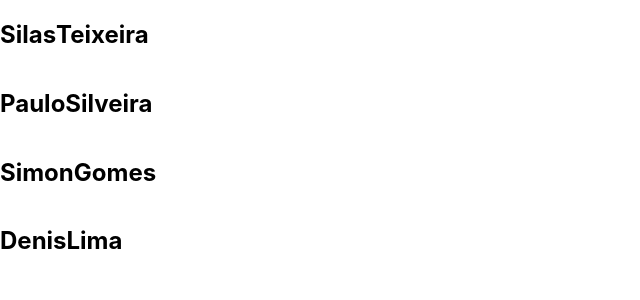
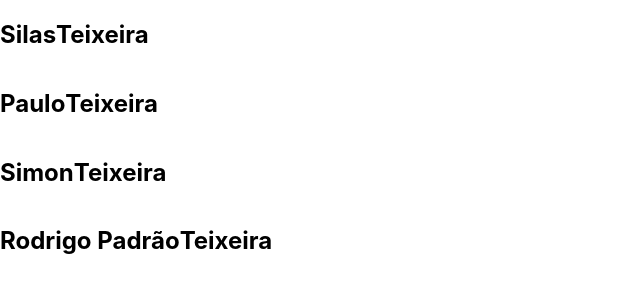
Before and after one commit to codingscode/Framework-Next, a Next.js app in the folder 001/exercicos-1/: page /comunicacao/direta in a window 1280 px wide. Shown: the top 300 px of the page, without its empty margins (0-640 px from the left). Built offline with nearby package versions, Linux system fonts and the light colour scheme.

Commit message:
parte 46

```diff
--- a/001/exercicos-1/components/direta/Pai.jsx
+++ b/001/exercicos-1/components/direta/Pai.jsx
@@ -1,14 +1,14 @@
 import Filho from './Filho'
 
 
-export default function Pai() {
+export default function Pai(props) {
 
    return (
       <div>
-         <Filho nome="Silas" familia="Teixeira" />
-         <Filho nome="Paulo" familia="Silveira" />
-         <Filho nome="Simon" familia="Gomes" />
-         <Filho nome="Denis" familia="Lima" />
+         <Filho nome="Silas" familia={props.familia} />
+         <Filho nome="Paulo" familia={props.familia} />
+         <Filho nome="Simon" familia={props.familia} />
+         <Filho nome="Denis" {...props} />  {/* <Filho {...props} nome="Denis" /> */}
       </div>
    )
 }
--- a/001/exercicos-1/pages/comunicacao/direta.jsx
+++ b/001/exercicos-1/pages/comunicacao/direta.jsx
@@ -6,7 +6,7 @@ export default function direta() {
 
    return (
       <div>
-         <Pai />
+         <Pai familia="Teixeira" nome="Rodrigo Padrão" />
       </div>
    )
 }
```
